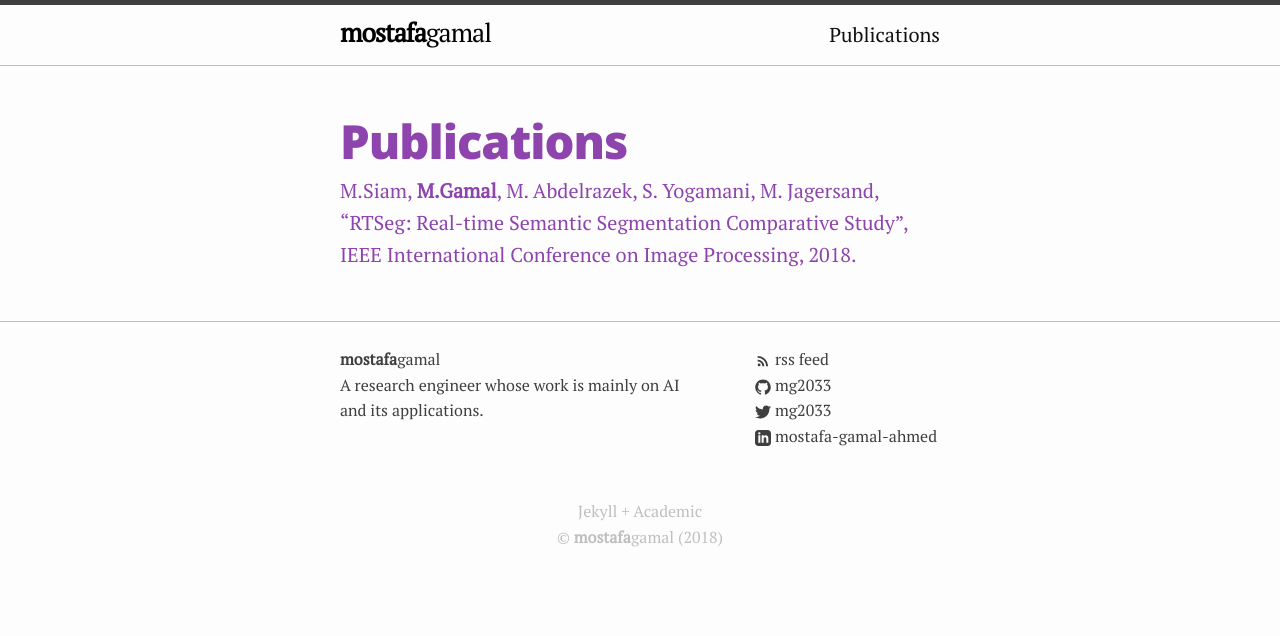
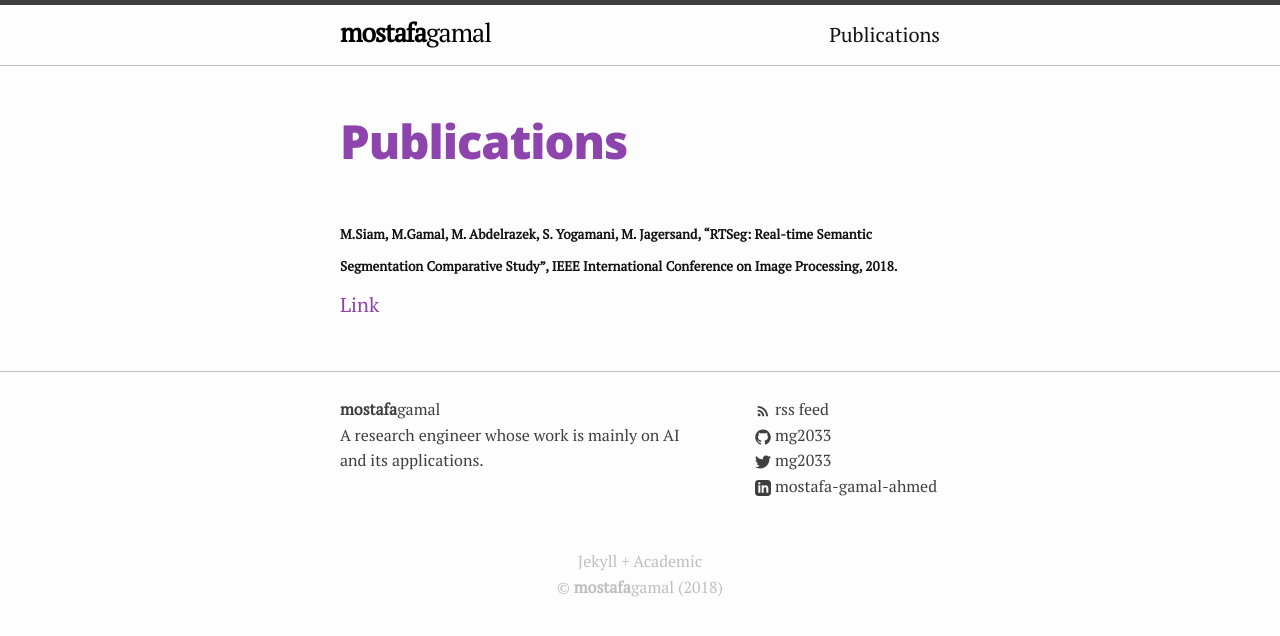
Before and after one commit to MG2033/mg2033.github.io, a Jekyll site: the page built from publications.md, in a window 1280 px wide. Shown: the top 636 px of the page. Built offline with Jekyll 4.4.1, drawn with Linux system fonts in a browser that asks for light colours.

Commit message:
Publications

```diff
--- a/publications.md
+++ b/publications.md
@@ -2,4 +2,5 @@
 layout: page
 title:  "Publications"
 ---
-[M.Siam, **M.Gamal**, M. Abdelrazek, S. Yogamani, M. Jagersand, "RTSeg: Real-time Semantic Segmentation Comparative Study", IEEE International Conference on Image Processing, 2018.](https://arxiv.org/abs/1803.02758)
+###### M.Siam, **M.Gamal**, M. Abdelrazek, S. Yogamani, M. Jagersand, "RTSeg: Real-time Semantic Segmentation Comparative Study", IEEE International Conference on Image Processing, 2018.
+[Link](https://arxiv.org/abs/1803.02758)
```
